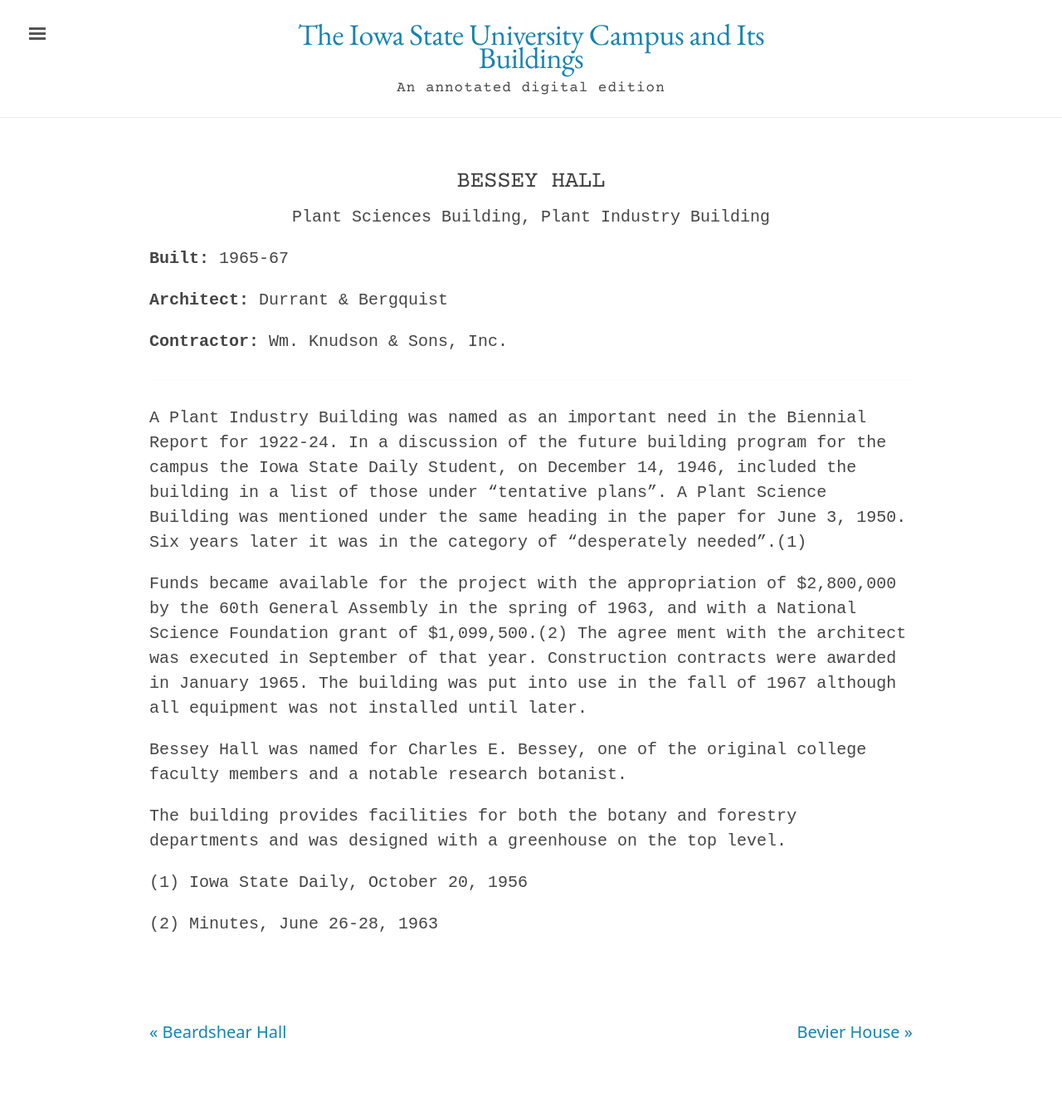
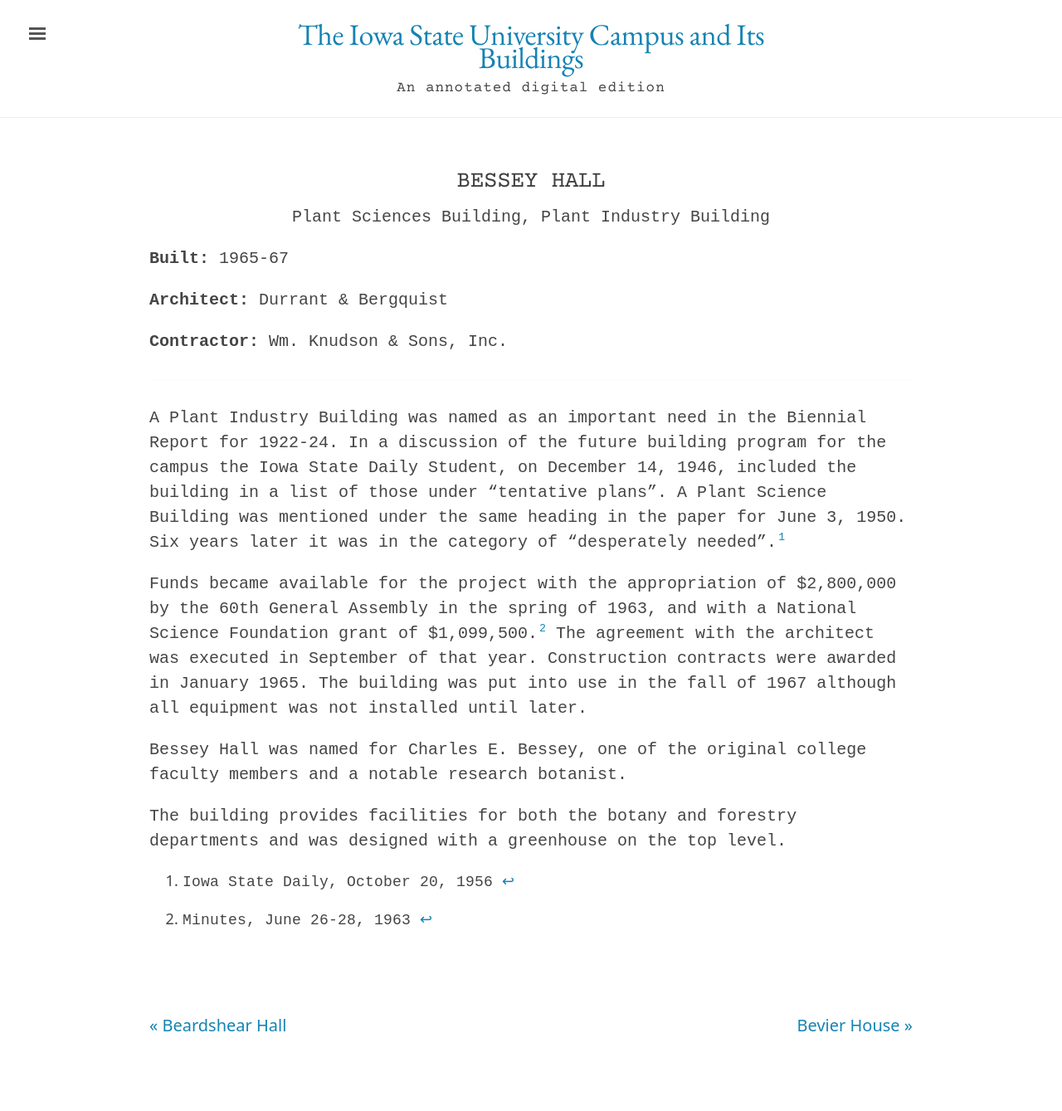
Before and after one commit to emanderson811/day-edition, a Jekyll site: the page built from _texts/buildings/018day-bessey-hall.md, in a window 1280 px wide. Shown: the whole page at 83% size. Built offline with Jekyll 4.4.1, drawn with Linux system fonts in a browser that asks for light colours.

Commit message:
Update 018day-bessey-hall.md

```diff
--- a/_texts/buildings/018day-bessey-hall.md
+++ b/_texts/buildings/018day-bessey-hall.md
@@ -16,14 +16,14 @@
 ---
 ---
 
-A Plant Industry Building was named as an important need in the Biennial Report for 1922-24. In a discussion of the future building program for the campus the Iowa State Daily Student, on December 14, 1946, included the building in a list of those under "tentative plans". A Plant Science Building was mentioned under the same heading in the paper for June 3, 1950. Six years later it was in the category of "desperately needed".(1)
+A Plant Industry Building was named as an important need in the Biennial Report for 1922-24. In a discussion of the future building program for the campus the Iowa State Daily Student, on December 14, 1946, included the building in a list of those under "tentative plans". A Plant Science Building was mentioned under the same heading in the paper for June 3, 1950. Six years later it was in the category of "desperately needed".[^fn1]
 
-Funds became available for the project with the appropriation of $2,800,000 by the 60th General Assembly in the spring of 1963, and with a National Science Foundation grant of $1,099,500.(2) The agree ment with the architect was executed in September of that year. Construction contracts were awarded in January 1965. The building was put into use in the fall of 1967 although all equipment was not installed until later.
+Funds became available for the project with the appropriation of $2,800,000 by the 60th General Assembly in the spring of 1963, and with a National Science Foundation grant of $1,099,500.[^fn2] The agreement with the architect was executed in September of that year. Construction contracts were awarded in January 1965. The building was put into use in the fall of 1967 although all equipment was not installed until later.
 
 Bessey Hall was named for Charles E. Bessey, one of the original college faculty members and a notable research botanist.
 
 The building provides facilities for both the botany and forestry departments and was designed with a greenhouse on the top level.
 
-(1) Iowa State Daily, October 20, 1956
+[^fn1]: Iowa State Daily, October 20, 1956
 
-(2) Minutes, June 26-28, 1963
+[^fn2]: Minutes, June 26-28, 1963
```
